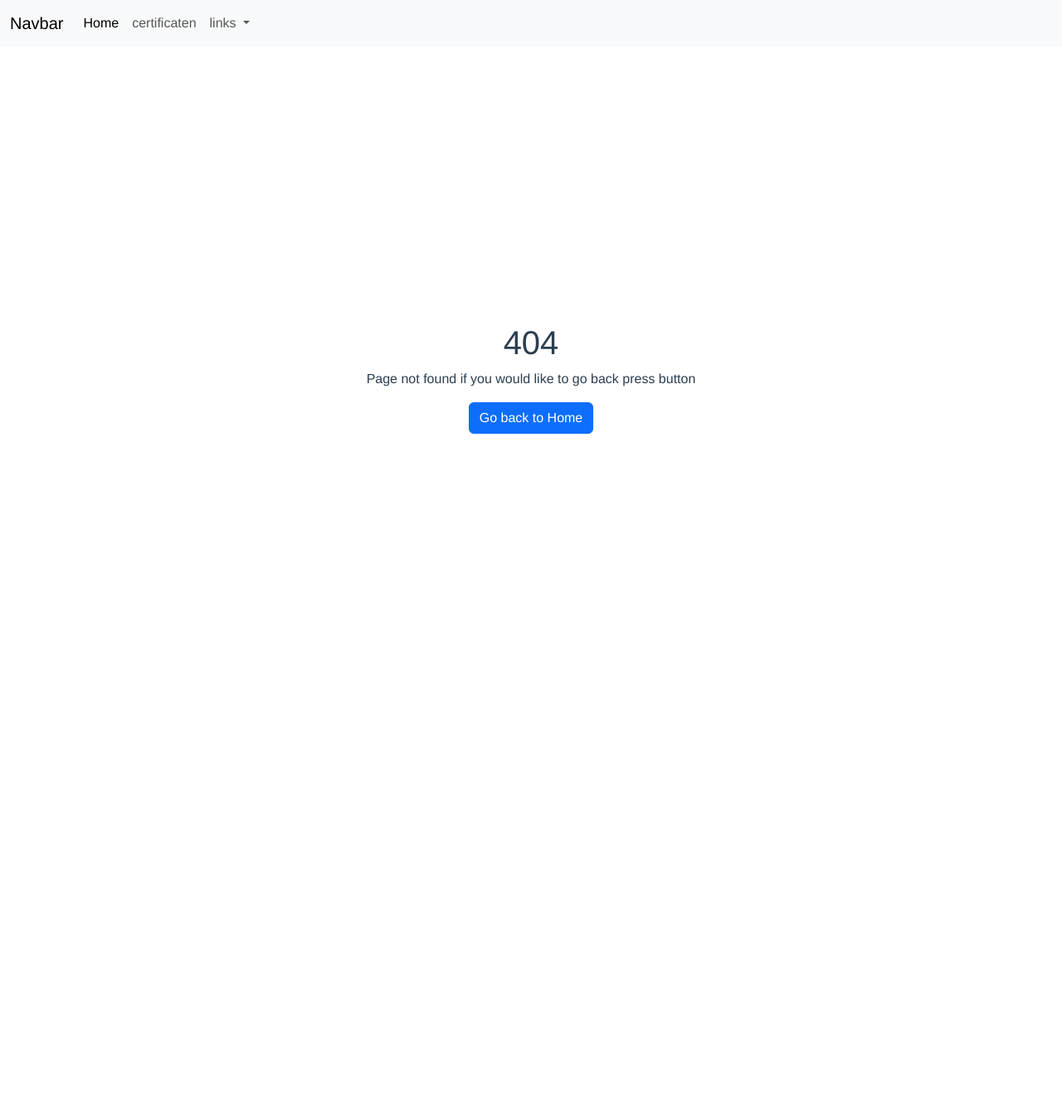
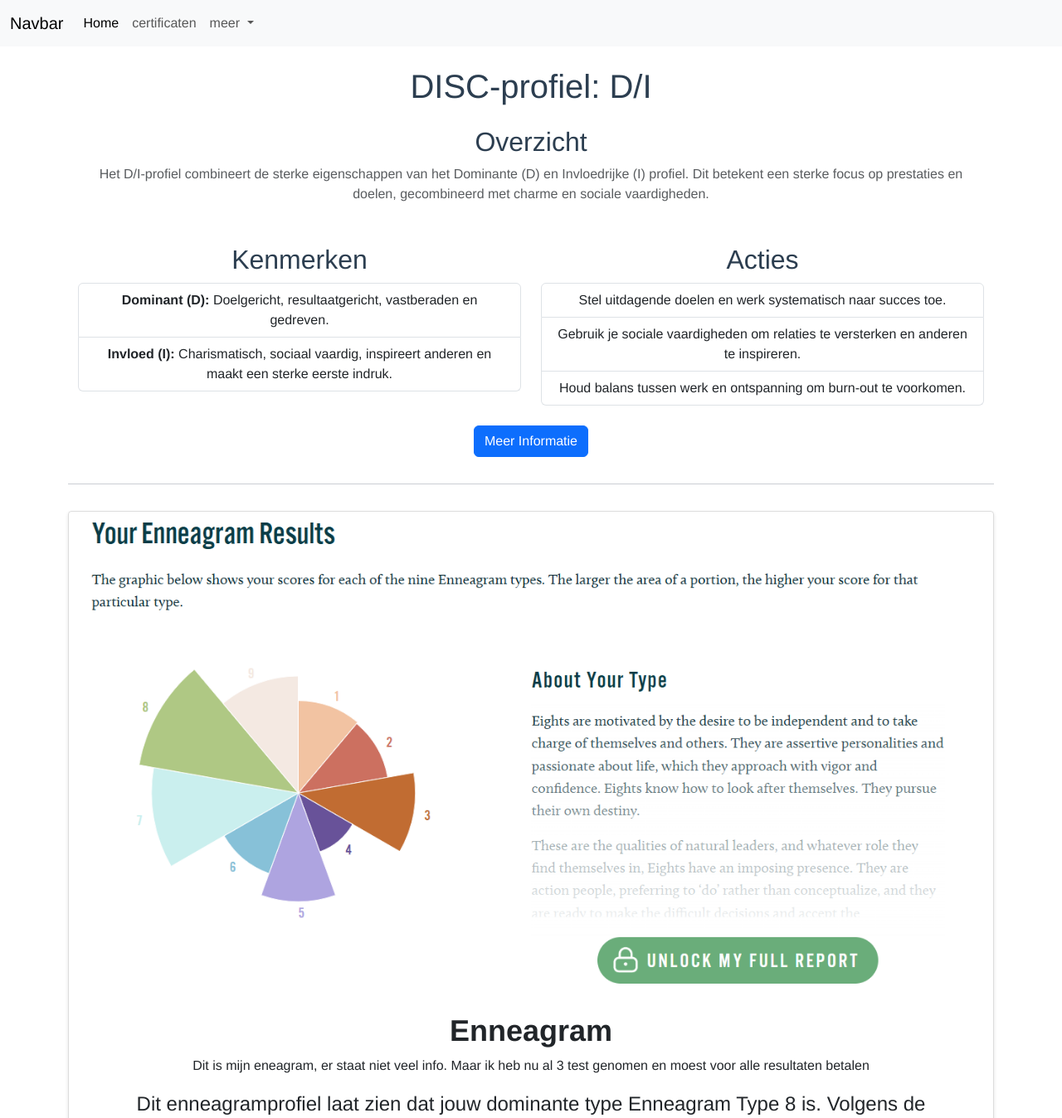
Before and after one commit to 0353497/portifoliov2, a Vue app: page /about in a window 1280 px wide. Before the commit this address had no page. Shown: the top 1348 px of the page at 83% size. Before the commit the page ends 856 px from the top, so only its background shows below. Built offline with nearby package versions, Linux system fonts and the light colour scheme.

Commit message:
feat: add AboutView and DiscProfiel components, enhance navigation and content presentation

```diff
--- /dev/null
+++ b/src/components/Card.vue
@@ -0,0 +1,70 @@
+<template>
+    <div class="card" :style="{ width: width + 'rem' }">
+        <img :src="resolveImgSrc" class="card-img-top" :alt="title">
+        <div class="card-body">
+            <h5 class="card-title">{{ title }}</h5>
+            <p class="card-text">{{ description }}</p>
+            <slot></slot>
+        </div>
+    </div>
+</template>
+
+<script>
+export default {
+    name: 'Card',
+    props: {
+        width: {
+            type: [Number, String],
+            default: 'auto',
+        },
+        imgsrc: {
+            type: String,
+            default: 'https://via.placeholder.com/150',
+        },
+        title: {
+            type: String,
+            default: 'Card title',
+        },
+        description: {
+            type: String,
+            default: 'Card description',
+        },
+    },
+    computed: {
+        resolveImgSrc() {
+            try {
+                return require(`${this.imgsrc}`);
+            } catch {
+                return this.imgsrc;
+            }
+        },
+    },
+};
+</script>
+
+<style scoped>
+.card {
+    border: 1px solid #ddd;
+    border-radius: 0.25rem;
+    overflow: hidden;
+    box-shadow: 0 2px 4px rgba(0, 0, 0, 0.1);
+}
+
+.card:hover {
+    box-shadow: 0 4px 8px rgba(0, 0, 0, 0.1);
+}
+
+.card-title {
+    font-size: 2.25rem;
+    font-weight: bold;
+}
+
+.card-img-top {
+    width: 100%;
+    height: auto;
+}
+
+.card-body {
+    padding: 1rem;
+}
+</style>
--- /dev/null
+++ b/src/components/DiscProfiel.vue
@@ -0,0 +1,69 @@
+<template>
+    <div class="disc-profile container mt-4">
+        <h1 class="text-center">DISC-profiel: D/I</h1>
+        <div class="profile-summary my-4">
+            <h2>Overzicht</h2>
+            <p class="text-muted">
+                Het D/I-profiel combineert de sterke eigenschappen van het Dominante (D) en Invloedrijke (I) profiel.
+                Dit betekent een sterke focus op prestaties en doelen, gecombineerd met charme en sociale vaardigheden.
+            </p>
+        </div>
+        <div class="row">
+            <div class="profile-details my-4 col-12 col-md-6">
+                <h2>Kenmerken</h2>
+                <ul class="list-group">
+                    <li class="list-group-item"><strong>Dominant (D):</strong> Doelgericht, resultaatgericht,
+                        vastberaden en
+                        gedreven.</li>
+                    <li class="list-group-item"><strong>Invloed (I):</strong> Charismatisch, sociaal vaardig, inspireert
+                        anderen en maakt een sterke eerste indruk.</li>
+                </ul>
+            </div>
+            <div class="profile-actions my-4 col-12 col-md-6">
+                <h2>Acties</h2>
+                <ul class="list-group">
+                    <li class="list-group-item">Stel uitdagende doelen en werk systematisch naar succes toe.</li>
+                    <li class="list-group-item">Gebruik je sociale vaardigheden om relaties te versterken en anderen
+                        te
+                        inspireren.</li>
+                    <li class="list-group-item">Houd balans tussen werk en ontspanning om burn-out te voorkomen.
+                    </li>
+                </ul>
+            </div>
+        </div>
+
+
+        <button @click="toggleMoreInfo" class="btn btn-primary d-block mx-auto">Meer Informatie</button>
+
+        <div v-if="showMoreInfo" class="more-info alert alert-info mt-4">
+            <h2>Extra Informatie</h2>
+            <p>
+                Het D/I-profiel blinkt uit in leidinggevende en ondernemende rollen. Mensen met dit profiel zijn
+                vaak de drijvende kracht achter innovaties en teamsucces. Houd rekening met de behoefte aan
+                af en toe reflectie en samenwerking om optimaal te presteren.
+            </p>
+        </div>
+    </div>
+</template>
+
+<script>
+export default {
+    name: "DiscProfile",
+    data() {
+        return {
+            showMoreInfo: false,
+        };
+    },
+    methods: {
+        toggleMoreInfo() {
+            this.showMoreInfo = !this.showMoreInfo;
+        },
+    },
+};
+</script>
+
+<style scoped>
+.more-info {
+    margin-top: 20px;
+}
+</style>
--- a/src/components/Index.vue
+++ b/src/components/Index.vue
@@ -2,12 +2,12 @@
     <div class="container-fluid min-vh-100 d-flex justify-content-center align-items-center">
         <div class="row w-100 text-center">
             <div class="col-md-4 d-flex justify-content-center mb-4 mb-md-0">
-                <img src="./../assets/niek.jpg" alt="Mijn Gezicht" class="img-fluid rounded-circle img" />
+                <img src="/assets/niek.jpg" alt="Mijn Gezicht" class="img-fluid rounded-circle img" />
             </div>
 
             <div class="col-md-8 d-flex align-items-center justify-content-center text-center">
                 <div>
-                    <h1 class="display-4 mb-3">Welkom op mijn Portfolio</h1>
+                    <h1 class="display-6 mb-3 h1">Welkom op mijn Portfolio</h1>
                     <p class="lead mb-4">Hallo, ik ben <span class="naam">Niek</span>, een gepassioneerde Software dev
                         met ervaring in Vue. Hier kun je mijn projecten en werk verkennen.</p>
                 </div>
--- a/src/components/Nav.vue
+++ b/src/components/Nav.vue
@@ -17,7 +17,7 @@
                     <li class="nav-item dropdown">
                         <a class="nav-link dropdown-toggle" href="#" role="button" data-bs-toggle="dropdown"
                             aria-expanded="false">
-                            links
+                            meer
                         </a>
                         <Dropdown :listItems="listItems" />
                     </li>
--- a/src/router/index.js
+++ b/src/router/index.js
@@ -1,10 +1,12 @@
 import { createRouter, createWebHistory } from 'vue-router'
 import HomeView from '../views/HomeView.vue'
 import Page404 from '@/components/Page404.vue'
+import AboutView from '@/views/AboutView.vue'
 
 const routes = [
   { path: '/', name: 'home', component: HomeView },
-  { path: '/:pathMatch(.*)*', name: 'not-found', component: Page404 }
+  { path: '/:pathMatch(.*)*', name: 'not-found', component: Page404 },
+  { path: '/about', name: 'about', component: AboutView },
 ]
 
 const router = createRouter({
--- /dev/null
+++ b/src/views/AboutView.vue
@@ -0,0 +1,64 @@
+<template>
+  <div class="container">
+    <DiscProfiel />
+    <hr>
+    <Card title="Enneagram"
+      description="Dit is mijn eneagram, er staat niet veel info. Maar ik heb nu al 3 test genomen en moest voor alle resultaten betalen"
+      imgsrc="/assets/Enneagram.png">
+      <p class="card-text">
+        Dit enneagramprofiel laat zien dat jouw dominante type Enneagram Type 8 is. Volgens de beschrijving ben ik:
+      </p>
+      <ol>
+        <li class="card-text">
+          Onafhankelijk: Je bent gemotiveerd om de leiding te nemen, zowel over jezelf als over anderen.
+          Assertief en gepassioneerd: Je hebt een krachtige aanwezigheid en benadert het leven met zelfvertrouwen en
+          vastberadenheid.
+        </li>
+        <li class="card-text">
+          Natuurlijk leider: Je beschikt over kwaliteiten die je in staat stellen verantwoordelijkheid te nemen,
+          moeilijke
+          beslissingen te maken en actie te ondernemen.
+          Je bent iemand die niet bang is om uitdagingen aan te gaan en je eigen pad te volgen. Je waardeert autonomie
+          en
+          hebt een sterke wil. Tegelijkertijd kun je een sterke invloed hebben op de mensen om je heen, dankzij je
+          daadkrachtige en energieke persoonlijkheid.
+        </li>
+      </ol>
+      <p class="card-text">
+        Als je meer inzicht wil in je volledige profiel, kun je overwegen om het rapport te ontgrendelen, dat mogelijk
+        dieper ingaat op je minder dominante types en de balans tussen je eigenschappen.
+      </p>
+    </Card>
+
+  </div>
+</template>
+
+<script>
+
+import Card from '@/components/Card.vue';
+import DiscProfiel from '@/components/DiscProfiel.vue';
+export default {
+  name: 'HomeView',
+  components: {
+    Card,
+    DiscProfiel,
+  },
+  data() {
+  }
+};
+</script>
+<style scoped>
+hr {
+  margin: 2rem 0;
+}
+
+h1,
+h2,
+h3,
+h4,
+h5,
+h6,
+p {
+  font-size: 1.5rem;
+}
+</style>
--- a/src/views/HomeView.vue
+++ b/src/views/HomeView.vue
@@ -10,6 +10,11 @@
       description="Ik heb ervaring met verschillende programmeertalen en frameworks, waaronder Vue.js, JavaScript, HTML, CSS, C#, Flutter, ASP .Net Razor, en PHP." />
     <hr>
     <List :title="competentiesTitle" :items="competenties" />
+    <hr>
+    <TextCenter title="Sterkte en Zwakte"
+      description="Ik ben goed in programmeren, maar ik vind het documenteren/scrum minder leuk. Dus ik zou zeggen dat mijn sterkte programmerenn is en mijn zwakte scrum" />
+    <TextCenter title="Leerstijl"
+      description="Mijn leerstijl is actief bezig zijn met het onderwerp/project. Ik leer niet snel uit een boek maar sneller door actief bezig te gaan en goed te oefenen." />
   </div>
 </template>
 
```
Also changed, not shown: public/assets/Enneagram.png (added), public/assets/niek.jpg (renamed from src/assets/niek.jpg).
